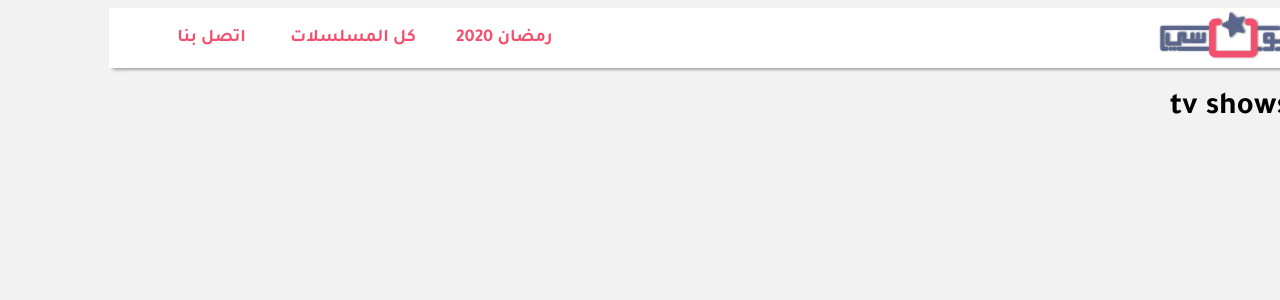
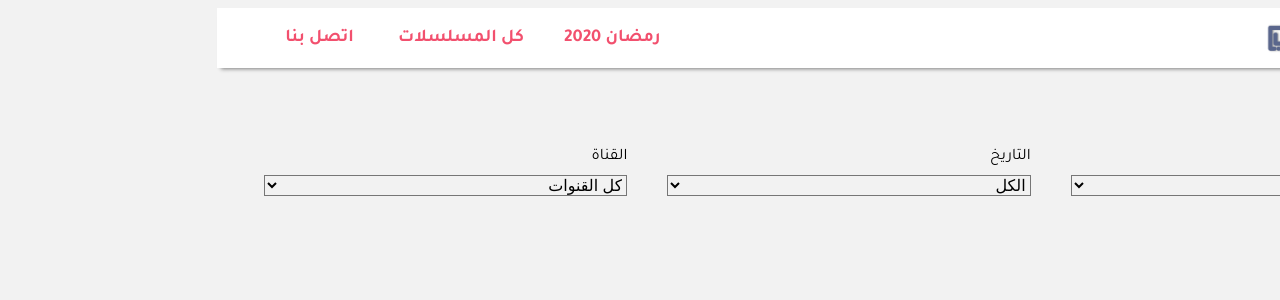
Before and after one commit to Amin-Essid/streaming-platform-for-tunisian-tv-shows, a React (Create React App) app: page /2020 in a window 1280 px wide. Shown: the top 300 px of the page. Built offline with nearby package versions, Linux system fonts and the light colour scheme.

Commit message:
add getshows page and filter shows

```diff
--- a/src/App.css
+++ b/src/App.css
@@ -208,3 +208,54 @@ a {
 .boxLink + .boxLink {
   margin-right: 1em;
 }
+
+
+/*  rooms fitler*/
+.filter-container {
+  padding: 5rem 0;
+}
+.filter-form {
+  width: 60vw;
+  margin: 0 auto;
+  display: grid;
+  grid-template-columns: repeat(auto-fit, minmax(202px, 1fr));
+  grid-row-gap: 2rem;
+  grid-column-gap: 40px;
+}
+
+.form-group label {
+  display: block;
+  margin-bottom: 0.5rem;
+}
+.form-control {
+  width: 100%;
+  background: transparent;
+  font-size: 1rem;
+}
+.size-inputs {
+  display: flex;
+}
+.size-input {
+  width: 40%;
+  padding: 0.2rem;
+  border: 1px solid black;
+  border-radius: 0.3rem;
+  margin-right: 0.3rem;
+}
+.single-extra label {
+  display: inline-block;
+  font-size: 0.8rem;
+  margin-left: 0.5rem;
+}
+@media screen and (min-width: 776px) {
+  .filter-form {
+    width: 70vw;
+  }
+}
+@media screen and (min-width: 992px) {
+  .filter-form {
+    width: 95vw;
+    max-width: 1170px;
+  }
+}
+/* end of rooms fitler*/
--- a/src/Context.js
+++ b/src/Context.js
@@ -11,6 +11,9 @@ class ShowsProvider extends Component {
     state = {
         loading: true,
         shows: [],
+        type: 'كل المسلسلات',
+        year:'الكل',
+        channel:'كل القنوات',
         channels: [
             {
                 id: 111,
@@ -20,7 +23,7 @@ class ShowsProvider extends Component {
             },
             {
                 id: 222,
-                name: 'الحوار',
+                name: 'الحوار التونسي',
                 img: [alhiwarImg],
                 type: 'channels'
             },
@@ -72,17 +75,79 @@ class ShowsProvider extends Component {
             legendaryShows,
             loading: false
         })
-        //set the necessery data to the state
+    }
+
+
+
+    // get types and years
+    getUnique = (items, value) => {
+        return [...new Set(items.map(item => item[value]))]
+    }
+
+    //auto select the shows using the url
+    getShows = (slug) => {
+        if (this.getUnique(this.state.shows, 'type').includes(slug)){
+            this.setState({
+                type :slug
+            }, this.filterShows)
+        } else if (this.getUnique(this.state.shows, 'year').includes(slug)) {
+            this.setState({
+                year :slug
+            }, this.filterShows)
+        } else {
+            this.setState({
+                channel :slug
+            }, this.filterShows)
+        }
+    };
+
+    handleChange = event => {
+        const target = event.target;
+        const value = target.value;
+        const name = event.target.name;
+        this.setState({
+            [name] :value
+        }, this.filterShows)
 
     }
 
-    //format the data
-    // set the new state
-    // create the passed functions to provider
+    filterShows = () => {
+        let {
+            type,
+            shows,
+            year,
+            channel} = this.state
+
+        // all the rooms
+        let tempShows = [...shows];
+
+
+        // filter by type
+        if(type !== 'كل المسلسلات'){
+            tempShows = tempShows.filter(show => show.type === type)
+        }
+
+        // filter by year
+        if(year !== 'الكل'){
+            tempShows = tempShows.filter(show => show.year === year)
+        }
+
+        // filter by type
+        if(channel !== 'كل القنوات'){
+            tempShows = tempShows.filter(show => show.channel === channel)
+        }
+
+
+        // change state
+        this.setState({
+            filtredShows: tempShows
+        })
+    }
+
 
     render(){
         return(
-            <ShowsContext.Provider value = {{...this.state}}>
+            <ShowsContext.Provider value = {{...this.state, getShows: this.getShows, handleChange: this.handleChange, getUnique: this.getUnique}}>
                 {this.props.children}
             </ShowsContext.Provider>
         )
--- a/src/components/Container.js
+++ b/src/components/Container.js
@@ -27,7 +27,11 @@ export default class Container extends Component {
 
 
     render(){
+
         let boxes = this.props.containerShows.map(box => {
+            let lnk = '';
+            if (box.type === 'channels') lnk = `/${box.name}`
+            else lnk = `/${box.type}/${box.name}`
             return (
 
                         <CSSTransition
@@ -39,7 +43,7 @@ export default class Container extends Component {
                                 key={box.id}
                                 name={box.name}
                                 img = {box.img[0]}
-                                lnk={`/${box.type}/${box.name}`}
+                                lnk={lnk}
                                 boxWidth={this.props.boxWidth}
                                 boxHeight={this.props.boxHeight}
                             />
--- a/src/components/SelectButton.js
+++ b/src/components/Footer.js
@@ -1,9 +1,9 @@
 import React from 'react'
 
-export default function SelectButton() {
+export default function Footer() {
     return (
         <div>
-            <h4>selevt button</h4>
+
         </div>
     )
 }
--- a/src/components/Navbar.js
+++ b/src/components/Navbar.js
@@ -12,7 +12,7 @@ function Navbar() {
                   </Link>
                 </span>
                 <span className='nav-item'>
-                  <Link to='/all' className='nav-item__link'>كل المسلسلات </Link>
+                  <Link to='/كل-المسلسلات' className='nav-item__link'>كل المسلسلات </Link>
                 </span>
                 <span className='nav-item'>
                   <Link to='#' className='nav-item__link'> اتصل بنا</Link>
@@ -52,7 +52,7 @@ function DropdownMenu(){
     return (
         <div className='dropdown'>
             <DropdownItem><Link to="/2020">رمضان 2020</Link></DropdownItem>
-            <DropdownItem><Link to="/all">كل المسلسلات</Link></DropdownItem>
+            <DropdownItem><Link to="/كل-المسلسلات">كل المسلسلات</Link></DropdownItem>
             <DropdownItem><Link to="#">اتصل بنا</Link></DropdownItem>
         </div>
     )
--- a/src/components/NormalButton.js
+++ b/src/components/NormalButton.js
@@ -27,11 +27,13 @@ let StyledNormalButton = styled.div`
 
 export default function NormalButton({buttonContent, buttonsWidth, buttonsHeight, buttonsStyle, lnk}) {
     return (
+        <Link className='boxLink' to={`/${lnk}`}>
         <StyledNormalButton
          buttonWidth={buttonsWidth}
          buttonHeight={buttonsHeight}
          className={buttonsStyle}>
-         <Link to={`/${lnk}`}>{buttonContent}</Link>
+         {buttonContent}
          </StyledNormalButton>
+         </Link>
     )
 }
--- a/src/components/ShowsContainer.js
+++ b/src/components/ShowsContainer.js
@@ -1,9 +1,29 @@
 import React from 'react'
+import ShowsFilter from './ShowsFilter';
+import ShowsList from './ShowsList';
+import Loading from './Loading';
+import {withConsumer} from '../Context';
+import {useEffect} from 'react';
 
-export default function ShowsContainer() {
-    return (
-        <div>
 
-        </div>
-    )
+
+function ShowsContainer({context, defaultSelect}) {
+    const {loading, filtredShows, shows, getShows} = context;
+
+        //auto select the shows using the url
+    useEffect( () => getShows(defaultSelect), [])
+
+
+    if(loading){
+        return <Loading/>
+    }else{
+        return (
+            <>
+                <ShowsFilter shows={shows}/>
+                <ShowsList shows={filtredShows}/>
+            </>
+        )
+    }
 }
+
+export default withConsumer(ShowsContainer)
--- /dev/null
+++ b/src/components/ShowsFilter.js
@@ -0,0 +1,70 @@
+import React, { Component } from 'react';
+import {ShowsContext} from '../Context';
+
+
+
+
+
+export default class ShowsFilter extends Component {
+    static contextType = ShowsContext;
+    render() {
+
+        const {shows, type, year, channel, handleChange, getUnique} = this.context;
+
+        let types = getUnique(shows, 'type');
+        types = ['كل المسلسلات', ...types];
+        types = types.map((item,index)=>{
+            return <option value={item} key={index}>{item}</option>
+        });
+
+
+        let years = getUnique(shows, 'year');
+        years = years.sort((a, b) => {return parseInt(b) - parseInt(a)});
+        years = ['الكل', ...years];
+        years = years.map((item,index)=>{
+            return <option value={item} key={index}>{item}</option>
+        });
+
+
+        let channels = getUnique(shows, 'channel');
+        channels = ['كل القنوات', ...channels];
+        channels = channels.map((item,index)=>{
+            return <option value={item} key={index}>{item}</option>
+        });
+
+
+
+        return (
+            <section className="filter-container">
+            {/* <Title title="search-rooms" /> */}
+            <form className="filter-form">
+
+                <div className="form-group">
+                    <label htmlFor="type">النوع</label>
+                    <select name="type" id="type"
+                    value={type} className="form-control" onChange={handleChange} >
+                         {types}
+                    </select>
+                </div>
+
+                <div className="form-group">
+                    <label htmlFor="type">التاريخ</label>
+                    <select name="year" id="year"
+                    value={year} className="form-control" onChange={handleChange}>
+                         {years}
+                    </select>
+                </div>
+
+
+                <div className="form-group">
+                    <label htmlFor="type">القناة</label>
+                    <select name="channel" id="channel"
+                    value={channel} className="form-control" onChange={handleChange}>
+                         {channels}
+                    </select>
+                </div>
+            </form>
+        </section>
+        )
+    }
+}
--- /dev/null
+++ b/src/components/ShowsList.js
@@ -0,0 +1,9 @@
+import React from 'react'
+
+export default function ShowsList() {
+    return (
+        <>
+            <h1>Shows List</h1>
+        </>
+    )
+}
--- a/src/pages/TvShows.js
+++ b/src/pages/TvShows.js
@@ -1,27 +1,30 @@
 import React, { Component } from 'react';
 import {ShowsContext} from '../Context';
+import ShowsContainer from '../components/ShowsContainer';
 
 export default class TvShows extends Component {
     constructor(props) {
         super(props)
 
         this.state = {
-            showsType: this.props.match.params.showsType
+            showsType: this.props.match.params.showsType.replace('-', ' ')
         }
     }
 
     componentWillReceiveProps(nextProps) {
         this.setState({
-            showsType: nextProps.match.params.showsType
+            showsType: nextProps.match.params.showsType.replace('-', ' ')
         })
         }
 
     static contextType = ShowsContext;
 
+
+
     render() {
         return (
             <>
-                <h1>{`tv shows: ${this.state.showsType}`}</h1>
+                <ShowsContainer defaultSelect={this.state.showsType} />
             </>
         )
     }
```
Also changed, not shown: src/components/Section.js (+18 -3 lines), src/pages/Home.js (+4 -4 lines).
